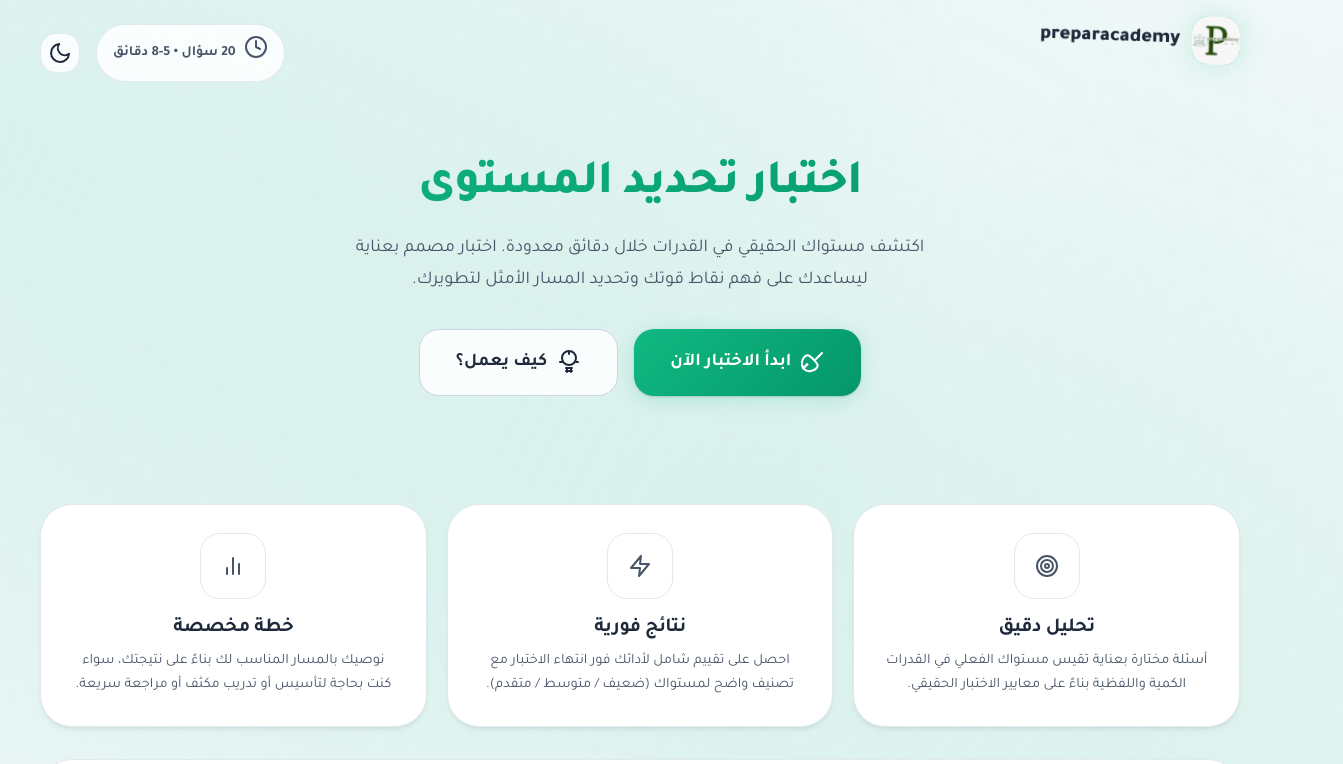
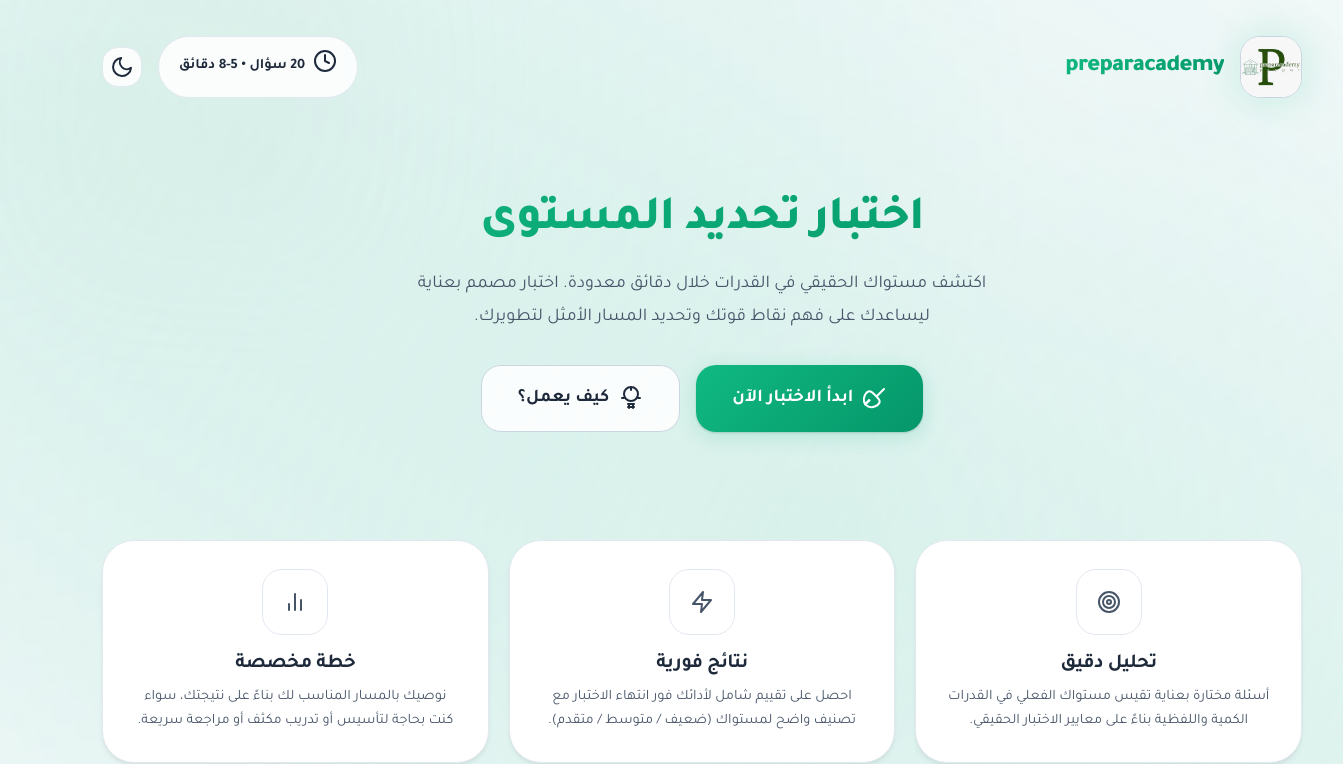
Before and after one commit to AZIZ20035/Demo, a Next.js app: page / in a window 1280 px wide. Shown: the top 764 px of the page, 1343 px wide, since content can reach past the window. Built offline with nearby package versions, Linux system fonts and the light colour scheme.

Commit message:
Refine logo placement and enhance brand identity across the site

```diff
--- a/app/globals.css
+++ b/app/globals.css
@@ -251,6 +251,37 @@ body::after {
     }
 }
 
+@keyframes logo-shimmer {
+    0% {
+        box-shadow: 0 0 20px var(--brand-glow), 0 0 0 0 rgba(255, 255, 255, 0.1);
+    }
+
+    50% {
+        box-shadow: 0 0 40px var(--brand-glow), 0 0 20px 10px rgba(255, 255, 255, 0.05);
+    }
+
+    100% {
+        box-shadow: 0 0 20px var(--brand-glow), 0 0 0 0 rgba(255, 255, 255, 0.1);
+    }
+}
+
+@keyframes float-logo-bg {
+    0% {
+        transform: translate(0, 0) rotate(0deg);
+        opacity: 0.03;
+    }
+
+    50% {
+        transform: translate(20px, -20px) rotate(5deg);
+        opacity: 0.07;
+    }
+
+    100% {
+        transform: translate(0, 0) rotate(0deg);
+        opacity: 0.03;
+    }
+}
+
 @keyframes shimmer-fast {
     0% {
         transform: translateX(-100%);
@@ -567,41 +598,79 @@ h3 {
     align-items: center;
     justify-content: space-between;
     gap: 16px;
-    margin-bottom: 32px;
-    flex-wrap: wrap;
+    margin-bottom: 40px;
+    padding: 12px 0;
+    flex-wrap: nowrap;
 }
 
 .logo {
     display: flex;
     align-items: center;
-    gap: 12px;
-    font-size: 1.25rem;
+    gap: 16px;
+    font-size: 1.5rem;
     font-weight: 900;
+    letter-spacing: -0.03em;
+    transition: all var(--transition-normal);
+}
+
+.logo span {
+    background: var(--brand-gradient);
+    -webkit-background-clip: text;
+    -webkit-text-fill-color: transparent;
+    background-clip: text;
 }
 
 .logo-icon {
-    width: 48px;
-    height: 48px;
-    border-radius: var(--radius-md);
-    background: var(--brand-gradient);
+    width: 60px;
+    height: 60px;
+    border-radius: var(--radius-lg);
+    background: var(--bg-card);
     display: flex;
     align-items: center;
     justify-content: center;
-    box-shadow: 0 8px 24px var(--brand-glow);
-    font-size: 1.5rem;
+    box-shadow: 0 8px 32px var(--brand-glow);
+    border: 1px solid var(--border-light);
+    position: relative;
+    overflow: hidden;
+    animation: logo-shimmer 4s infinite ease-in-out;
+}
+
+.logo-icon img {
+    width: 100%;
+    height: 100%;
+    object-fit: cover;
+    transition: transform var(--transition-slow);
+}
+
+.logo:hover .logo-icon img {
+    transform: scale(1.15);
+}
+
+.hero-bg-logo {
+    position: absolute;
+    top: -10%;
+    left: -5%;
+    width: 400px;
+    height: 400px;
+    z-index: -2;
+    pointer-events: none;
+    filter: blur(80px);
+    opacity: 0.05;
+    animation: float-logo-bg 20s infinite ease-in-out;
 }
 
 .badge {
     display: inline-flex;
     align-items: center;
     gap: 8px;
-    padding: 10px 16px;
-    font-size: 0.875rem;
-    font-weight: 600;
+    padding: 12px 20px;
+    font-size: 0.9rem;
+    font-weight: 700;
     background: var(--bg-glass);
     border: 1px solid var(--border-subtle);
     border-radius: var(--radius-full);
-    color: var(--text-secondary);
+    color: var(--text-primary);
+    box-shadow: var(--shadow-sm);
 }
 
 .hover-interactive h2 svg,
--- a/app/page.tsx
+++ b/app/page.tsx
@@ -6,9 +6,9 @@ export default function Home() {
         <div className="container">
             {/* Header */}
             <header className="navbar">
-                <a href="#about" className="logo animate-float-slow" style={{ textDecoration: 'none', color: 'inherit' }}>
-                    <div className="logo-icon shadow-glow" style={{ overflow: 'hidden' }}>
-                        <img src="/Logo.jfif" alt="Logo" style={{ width: '100%', height: '100%', objectFit: 'cover' }} />
+                <a href="#about" className="logo" style={{ textDecoration: 'none', color: 'inherit' }}>
+                    <div className="logo-icon">
+                        <img src="/Logo.jfif" alt="Logo" />
                     </div>
                     <span>preparacademy</span>
                 </a>
@@ -23,6 +23,9 @@ export default function Home() {
 
             {/* Hero Section */}
             <section className="hero">
+                <div className="hero-bg-logo">
+                    <img src="/Logo.jfif" alt="" />
+                </div>
                 <h1 className="animate-slide-up">اختبار تحديد المستوى</h1>
                 <p className="hero-subtitle animate-slide-up stagger-1">
                     اكتشف مستواك الحقيقي في القدرات خلال دقائق معدودة. اختبار مصمم بعناية
--- a/components/ExamFlow.tsx
+++ b/components/ExamFlow.tsx
@@ -90,6 +90,9 @@ export default function ExamFlow({ buyUrl }: ExamFlowProps) {
     if (phase === "countdown") {
         return (
             <div className="countdown-container animate-fade-scale">
+                <div className="logo-icon animate-float-slow mb-3" style={{ width: '80px', height: '80px', fontSize: '2rem' }}>
+                    <img src="/Logo.jfif" alt="preparacademy" />
+                </div>
                 {!showReady ? (
                     <>
                         <div key={count} className="countdown-number animate-reveal-pop">
--- a/components/Footer.tsx
+++ b/components/Footer.tsx
@@ -23,8 +23,8 @@ export default function Footer() {
                     {/* Brand Info */}
                     <div className="footer-brand">
                         <div className="logo mb-2">
-                            <div className="logo-icon" style={{ overflow: 'hidden' }}>
-                                <img src="/Logo.jfif" alt="Logo" style={{ width: '100%', height: '100%', objectFit: 'cover' }} />
+                            <div className="logo-icon">
+                                <img src="/Logo.jfif" alt="Logo" />
                             </div>
                             <span>preparacademy</span>
                         </div>
```
Also changed, not shown: components/QuizClient.tsx (+7 -7 lines).
